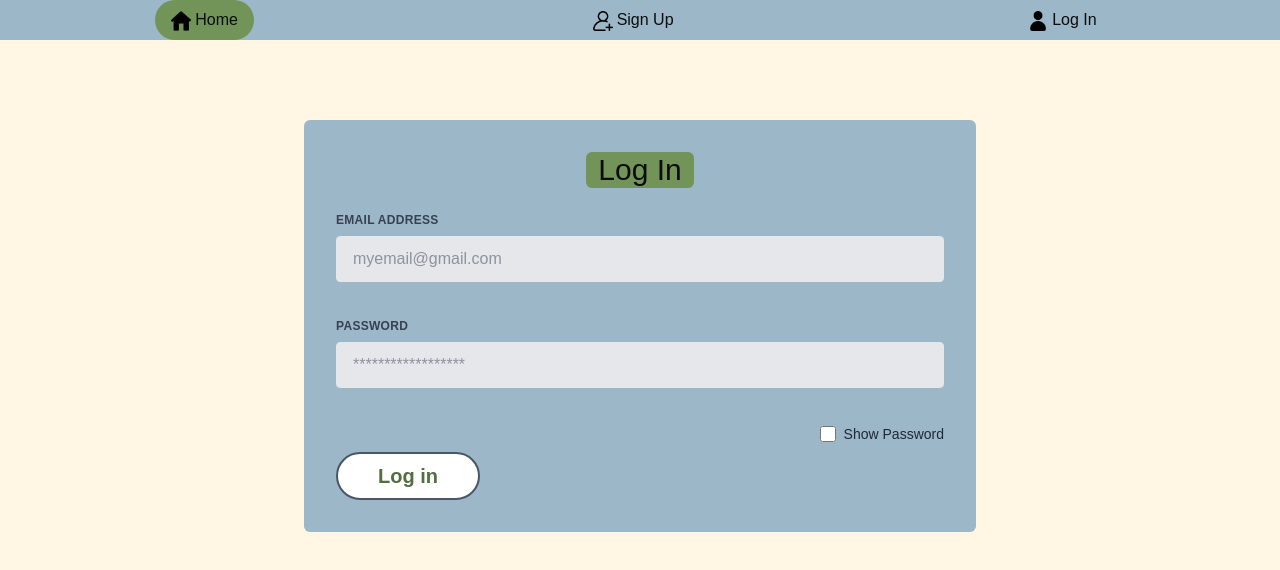
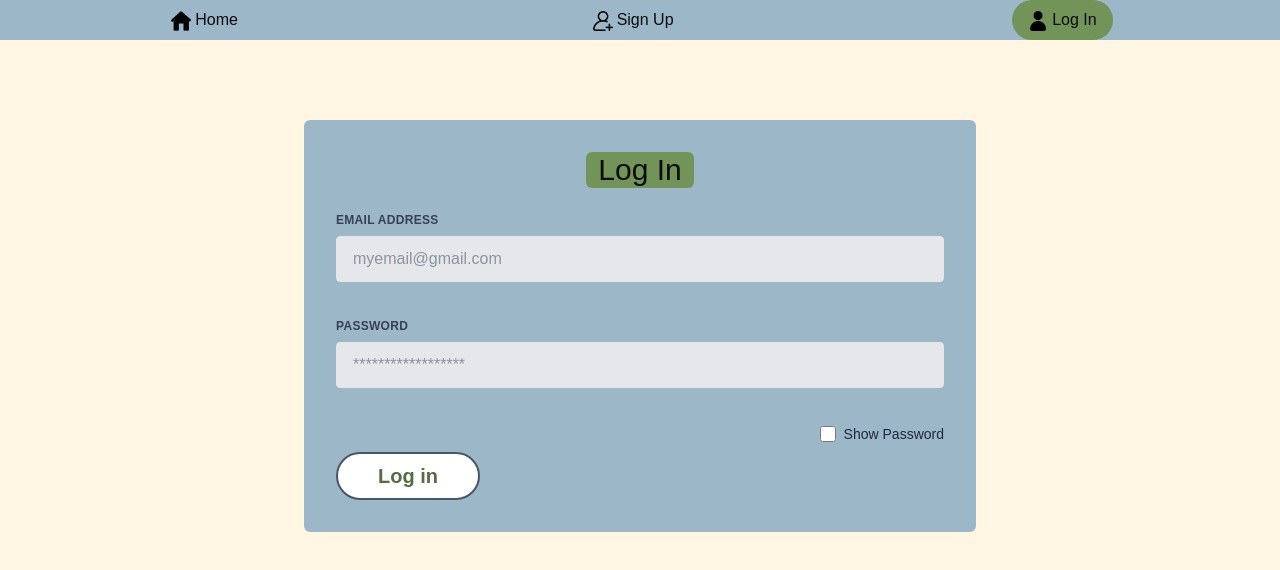
Before and after one commit to Kaytster/SoftwareEngineering-Project, a Next.js app: page /login in a window 1280 px wide. Shown: the top 570 px of the page. Built offline with nearby package versions, Linux system fonts and the light colour scheme.

Commit message:
Updated landing nav

```diff
--- a/src/app/components/landingNavigation.tsx
+++ b/src/app/components/landingNavigation.tsx
@@ -2,49 +2,44 @@
 // <a href="https://www.flaticon.com/free-icons/add-user" title="add user icons">Add user icons created by Freepik - Flaticon</a>
 // <a href="https://www.flaticon.com/free-icons/profile" title="profile icons">Profile icons created by Freepik - Flaticon</a>
 
+"use client"
 import Image from "next/image"
+import { usePathname } from "next/navigation";
 import homeIcon from './icons/home.png';
 import signupIcon from './icons/add-user.png';
 import loginIcon from './icons/avatar.png';
 export default function LandingNav() {
+  const currentPath = usePathname();
+  const links = [
+    {href: '/', label: 'Home', icon: homeIcon, path: '/'},
+    {href: '/signup', label: 'Sign Up', icon: signupIcon, path: '/signup'},
+    {href: '/login', label: 'Log In', icon: loginIcon, path: '/login'}
+  ];
+  const navItems = "inline-block rounded-full py-2 px-4 hover:bg-[#3E592A] text-[#0C0C0C] flex items-center";
+  const getLinks = (path: string) => {
+    const isActive = currentPath == path;
+    let linkItems = `${navItems} hover:bg-[#3b512a]`;
+    if (isActive) {
+      linkItems = `${navItems} bg-[#729458] hover:bg-[#3E592A]`;
+    }
+    return linkItems;
+  };
   return (
-        <ul className="flex justify-around bg-[#9CB7C8]">
-          <li className="mr-3">
-            <a className="inline-block rounded-full py-2 px-4 bg-[#729458] hover:bg-[#3E592A] text-[#0C0C0C] flex items-center" href="#">
-              <Image
-                  src={homeIcon}
-                  alt="Home"
+    <ul className="flex justify-around bg-[#9CB7C8]">
+      {links.map((link) => (
+        <li key={link.path} className="mr-3">
+          <a className={getLinks(link.path)} href={link.href}>
+            <Image
+                  src={link.icon}
+                  alt={link.label}
                   width={20}
                   height={20}
                   className="mr-1 inline-block"
               />
-              Home
-              </a>
-          </li>
-          <li className="mr-3">
-            <a className="inline-block rounded-full text-[#0C0C0C] hover:bg-[#B6D99B] py-2 px-4 flex items-center" href="#">
-              <Image
-                  src={signupIcon}
-                  alt="Sign Up"
-                  width={20}
-                  height={20}
-                  className="mr-1 inline-block"
-              />
-              Sign Up
-            </a>
-          </li>
-          <li className="mr-3">
-            <a className="inline-block rounded-full text-[#0C0C0C] hover:bg-[#B6D99B] py-2 px-4 flex items-center" href="#">
-              <Image
-                  src={loginIcon}
-                  alt="Log In"
-                  width={20}
-                  height={20}
-                  className="mr-1 inline-block"
-              />
-              Log In
-            </a>
-          </li>
-      </ul>
+              {link.label}
+          </a>
+        </li>
+      ))}
+    </ul>
   )
 }
--- a/src/app/editDonation/page.tsx
+++ b/src/app/editDonation/page.tsx
@@ -1,6 +1,6 @@
 import '../globals.css'
 import Image from 'next/image';
-import sampleImage from '../components/icons/sampleIMG.jpg';
+
 import DonorNav from "../components/donorNavigation";
 export default function EditDonation() {
   return (
@@ -15,7 +15,7 @@ export default function EditDonation() {
                 <div className="w-1/2 flex  flex-col justify-center items-center">
                     {/* Profile Picture */}
                     <Image
-                    src={sampleImage}
+                    src='/images/sampleIMG.jpg'
                     alt="Account"
                     width={20}
                     height={20}
```
